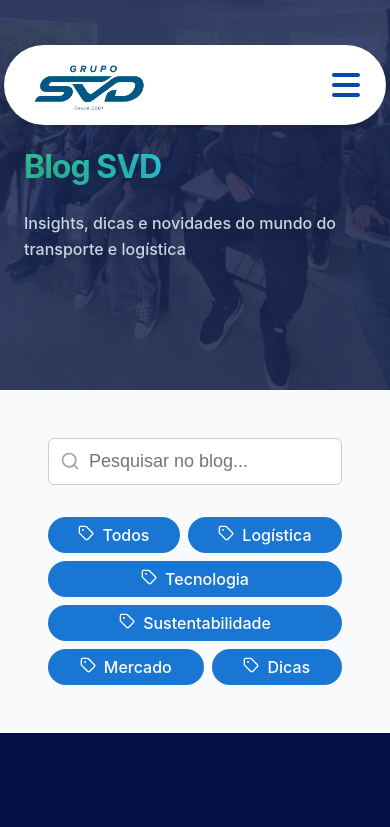
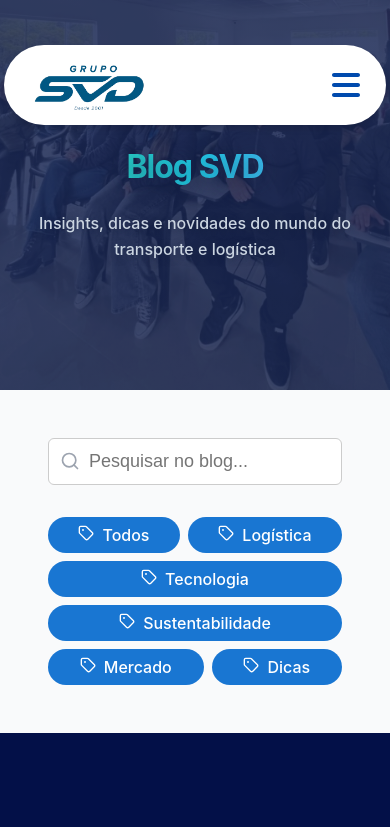
Before and after one commit to lolaeurich/svdprincipal, a React (Vite) app: page /blog in a window 390 px wide. Shown: the top 827 px of the page. Built offline with nearby package versions, Linux system fonts and the light colour scheme.

Commit message:
fix: centralizacao de titulo sustentabilidade mobile

```diff
--- a/src/styles/Sustentabilidade.css
+++ b/src/styles/Sustentabilidade.css
@@ -62,9 +62,11 @@
     font-size: 2rem !important;
     line-height: 2.4rem !important;
     word-break: break-word;
+    text-align: center; /* Adicione esta linha */
   }
   .hero-subtitle {
     font-size: 1rem !important;
+    text-align: center; /* Opcional, se quiser centralizar o subtítulo também */
   }
 }
 
```
